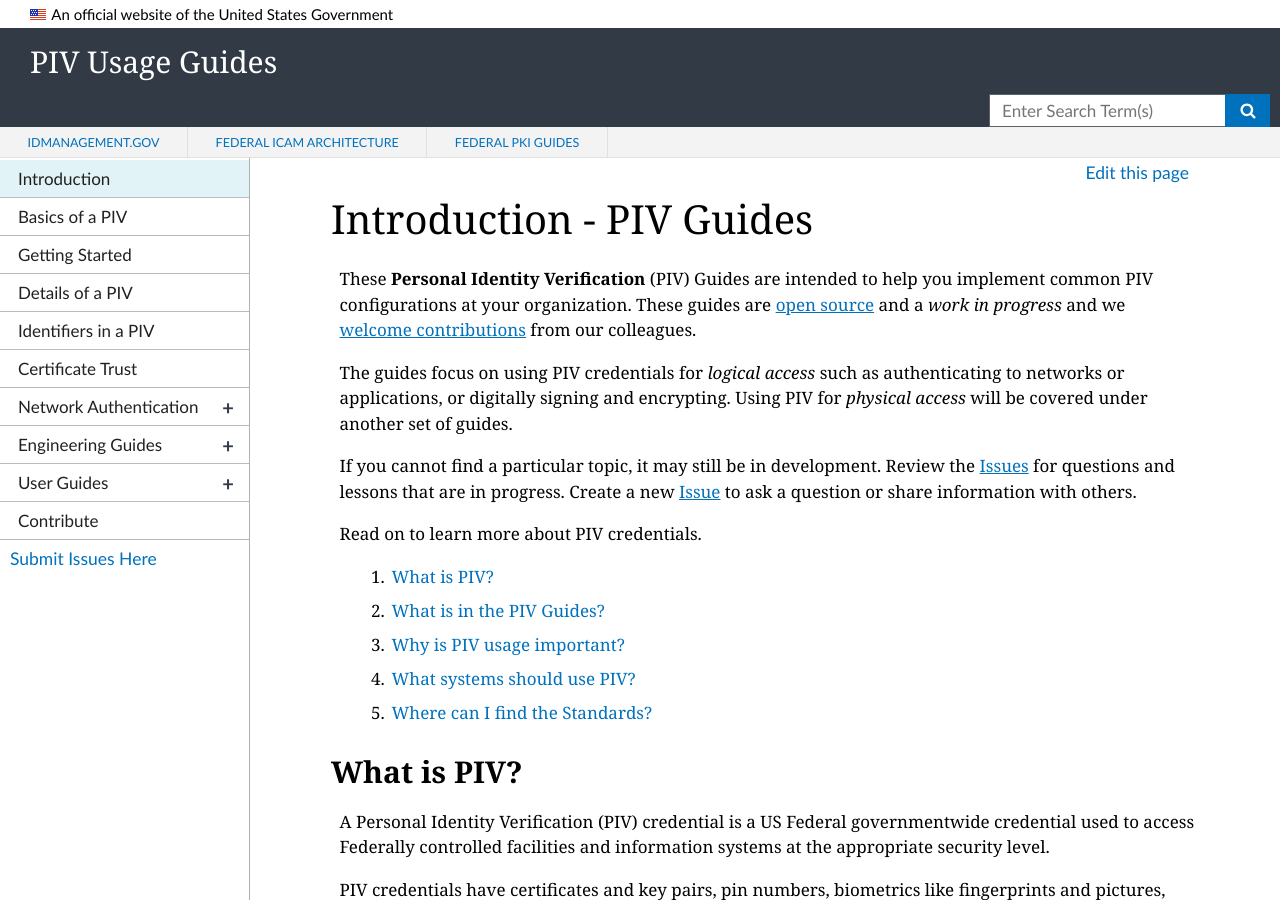
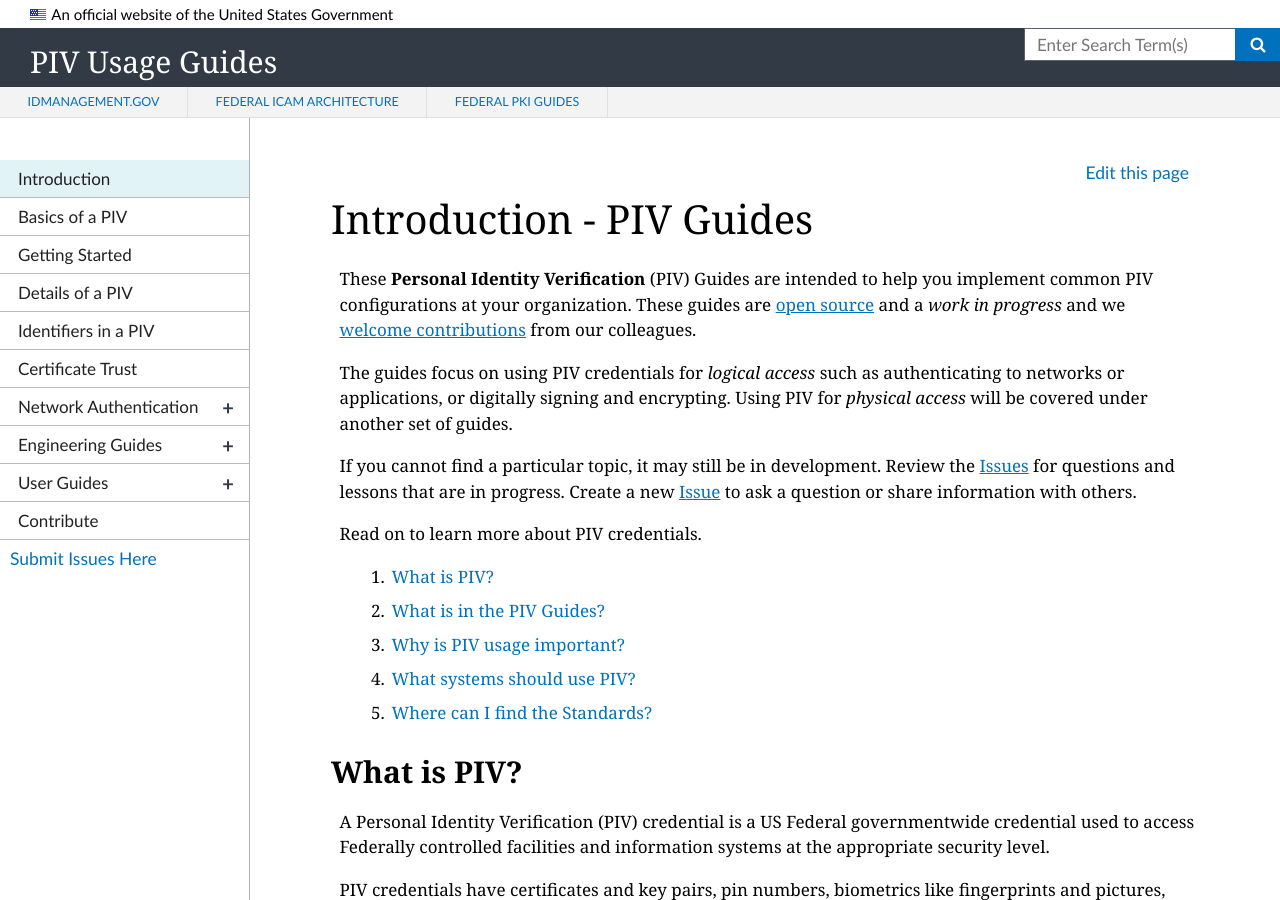
Before and after one commit to GSA/piv-guides, a Jekyll site: the page built from pages/index.md, in a window 1280 px wide and 900 px high. Built offline with Jekyll 4.4.1, drawn with Linux system fonts in a browser that asks for light colours; nearby versions of some CDN libraries; library files that are not in the unit come from our copies; a script that is not in the unit is left out.

Commit message:
updating style reference for search on mobile; temp fix

```diff
--- a/_includes/navbar.html
+++ b/_includes/navbar.html
@@ -16,7 +16,7 @@
           {{site.title}}</a>
         </h1>
       </div>
-      <ul class="usa-button-list usa-unstyled-list">
+      <ul class="usa-unstyled-list">
         <li>
           <form id="search_form" action="https://search.usa.gov/search" accept-charset="UTF-8" method="get" class="usa-search usa-search-small">
             <input name="utf8" type="hidden" value="✓">
```
